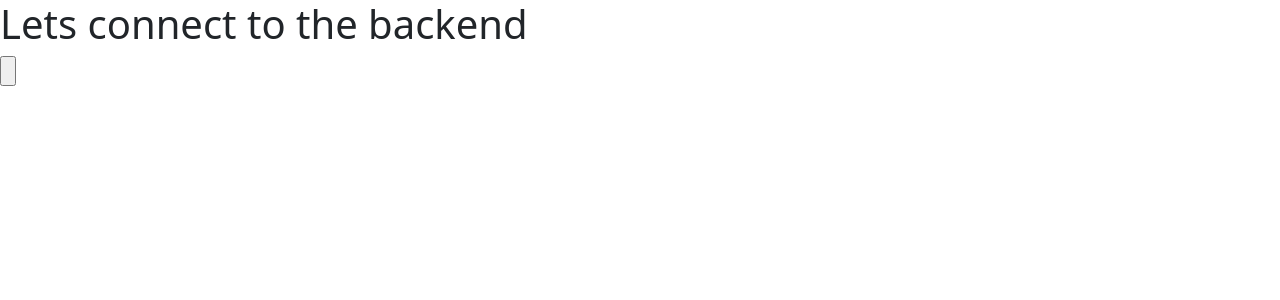
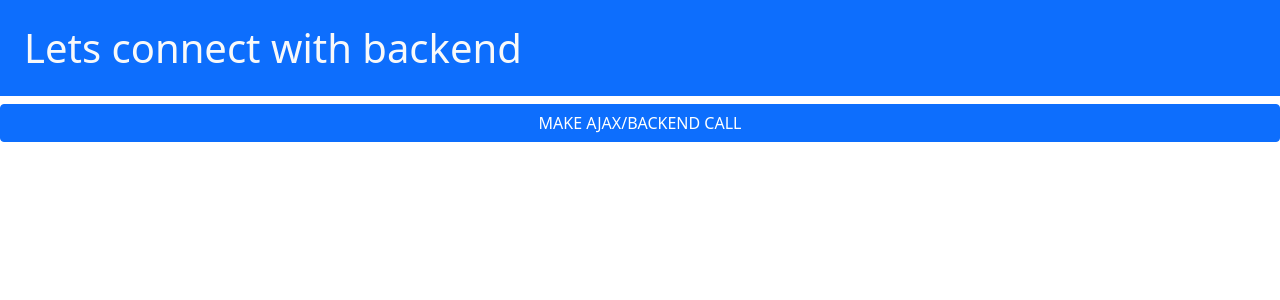
Before and after one commit to AKSHAY-MORE18/new-final-react-app-sb, a React (Create React App) app: page / in a window 1280 px wide. Shown: the top 300 px of the page. Built offline with nearby package versions, Linux system fonts and the light colour scheme.

Commit message:
ajax ,bootstrap ajaxcall

```diff
--- a/src/App.js
+++ b/src/App.js
@@ -12,17 +12,34 @@ export default function App() {
 }
 
 function MyRegisterComponent() {
+  const [list, setList] = useState([]);
 
-const makeAjaxBackeendApiCall = async ()=>{
-  const url= "https://jsonplaceholder.typicode.com/posts"
-  const result = await axios.get(url);
-  console.log(result.data);
-};
+  const makeAjaxBackendApiCall = async () => {
+    const url = "https://jsonplaceholder.typicode.com/posts";
+    const result = await axios.get(url);
+
+    // console.log(result.data);
+    const newlist = [...result.data, ...list];
+    setList(newlist);
+  };
 
   return (
     <div>
-      <h1>Lets connect to the backend</h1>
-      <input type="button" values="Make backend call" />
+      <h1 className="bg-primary text-light p-4">Lets connect with backend</h1>
+      <input
+        type="button"
+        className="btn btn-primary w-100 mb-1"
+        value="MAKE AJAX/BACKEND CALL"
+        onClick={makeAjaxBackendApiCall}
+      />
+
+      {list.map((item) => {
+        return (
+          <div className="alert alert-primary text-capitalize">
+            {item.title}
+          </div>
+        );
+      })}
     </div>
   );
 }
```
